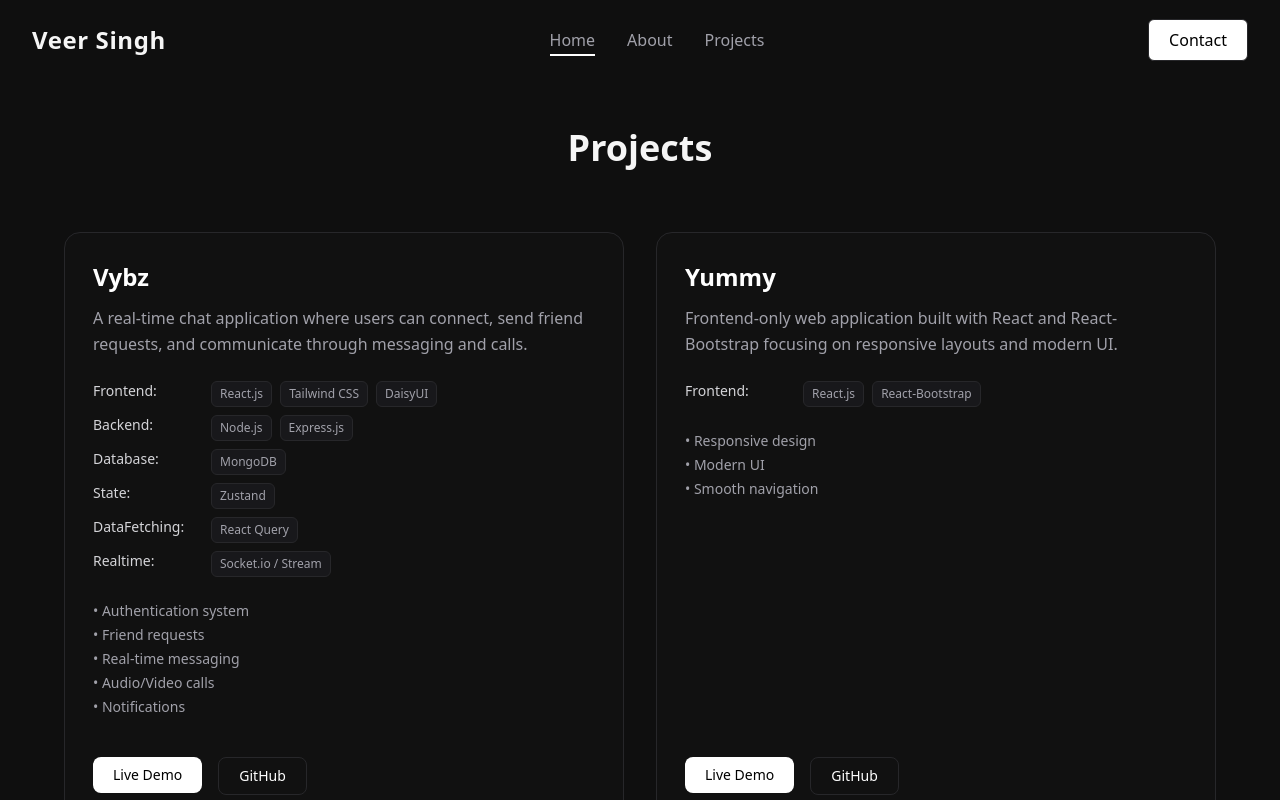
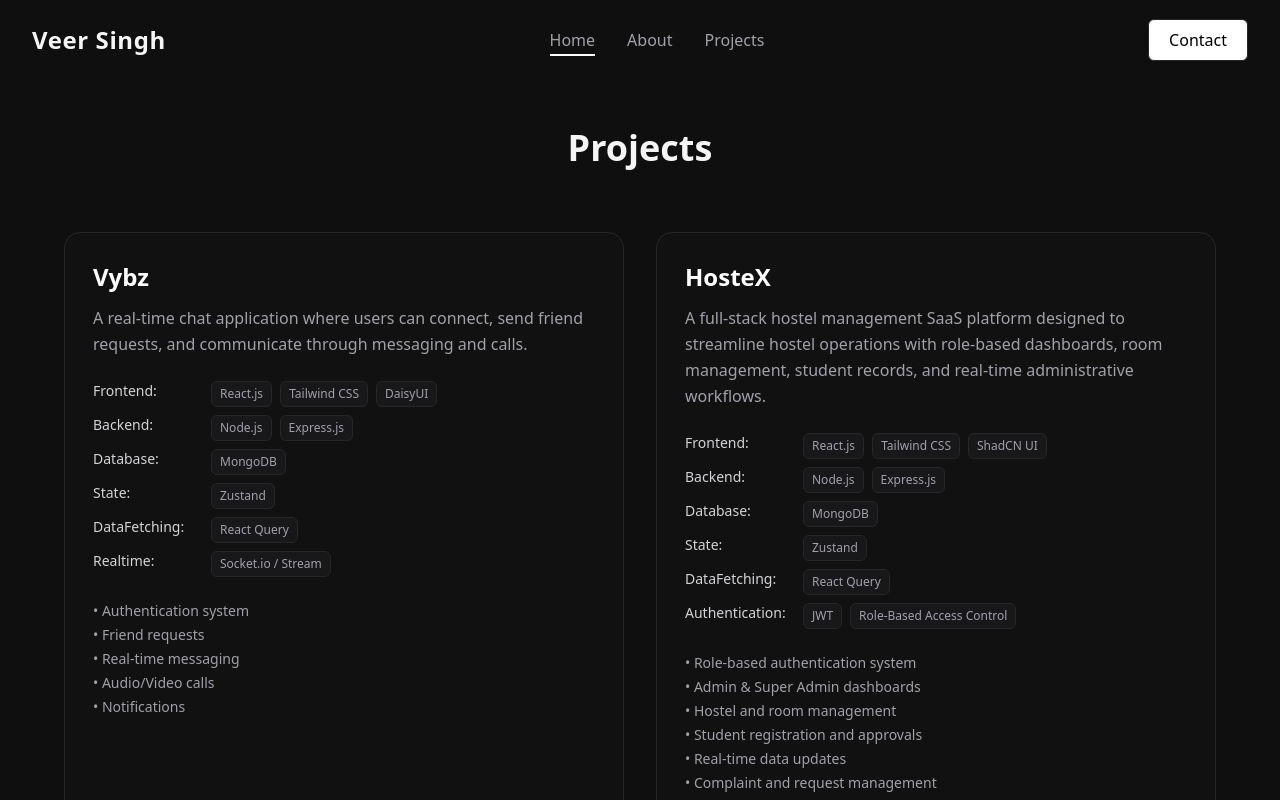
Before and after one commit to veerbathla/VeerPortfolio, a React (Vite) app: page /projects in a window 1280 px wide. Shown: the top 800 px of the page. Built offline with nearby package versions, Linux system fonts and the light colour scheme.

Commit message:
Add files via upload

```diff
--- a/src/pages/Projects.jsx
+++ b/src/pages/Projects.jsx
@@ -22,6 +22,30 @@ const projects = [
         ],
         live: "https://vybz-chatapp.onrender.com/",
         github: "https://github.com/veerbathla/Vybz",
+    },
+    {
+        title: "HosteX",
+        description:
+            "A full-stack hostel management SaaS platform designed to streamline hostel operations with role-based dashboards, room management, student records, and real-time administrative workflows.",
+        techStack: {
+            Frontend: ["React.js", "Tailwind CSS", "ShadCN UI"],
+            Backend: ["Node.js", "Express.js"],
+            Database: ["MongoDB"],
+            State: ["Zustand"],
+            DataFetching: ["React Query"],
+            Authentication: ["JWT", "Role-Based Access Control"],
+        },
+        features: [
+            "Role-based authentication system",
+            "Admin & Super Admin dashboards",
+            "Hostel and room management",
+            "Student registration and approvals",
+            "Real-time data updates",
+            "Complaint and request management",
+            "Responsive modern UI",
+        ],
+        live: "https://hoste-x.vercel.app/",
+        github: "https://github.com/veerbathla/HosteX",
     },
     {
         title: "Yummy",
```
Also changed, not shown: 2 other files (tests, documents, lock files or other folders).
